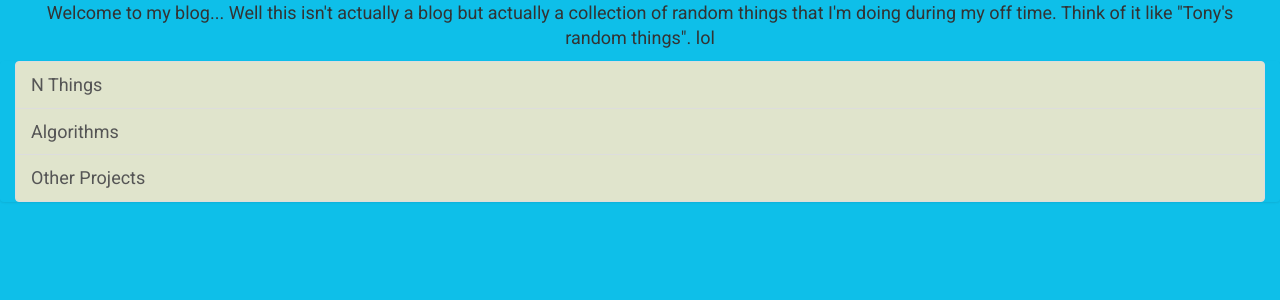
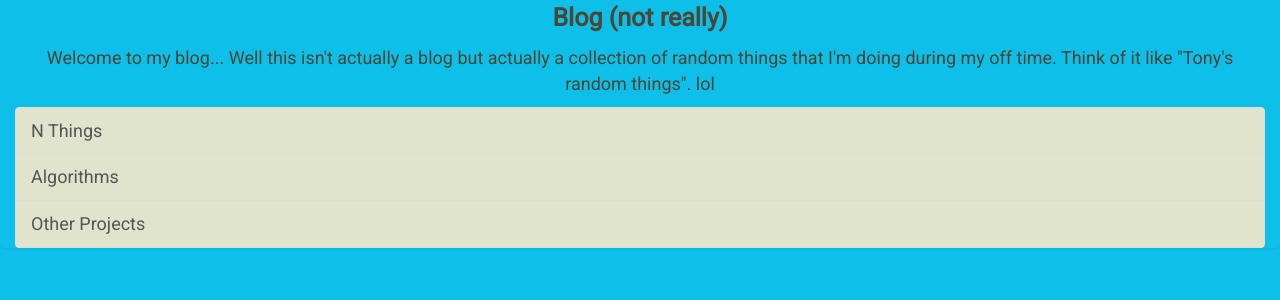
Before and after one commit to tzhang995/My-Personal-Website, a PHP site: page /blog.php in a window 1280 px wide. Shown: the part 55-355 px from the top of the page. Run offline with PHP 8.4, Linux system fonts and the light colour scheme; some libraries are stand-ins or nearby versions.

Commit message:
more css

```diff
--- a/blog.php
+++ b/blog.php
@@ -9,12 +9,20 @@
 	<body>
 		<?php include("header.php");?>
 		<!--Body paragraph-->
-		<div id="inner" class="container-fluid body-desc">
-			<p class="text-center">
-				Welcome to my blog... Well this isn't actually a blog but actually a collection of random things that I'm doing during my off time. Think of it like "Tony's random things". lol
-			</p>
+		<div id="inner" class="container-fluid">
+			<div class="container-fluid main-head">
+				<div class="body-title">
+					<p class="text-center">Blog (not really)</p>
+				</div>
+
+				<div class="body-desc">
+					<p class="text-center">
+					Welcome to my blog... Well this isn't actually a blog but actually a collection of random things that I'm doing during my off time. Think of it like "Tony's random things". lol
+					</p>
+				</div>
+			</div>
 		</div>
-		 <div class="list-group container-fluid">
+		<div class="list-group container-fluid">
 		  <a href="./nThings.php" class="list-group-item filler">N Things</a>
 		  <a href="#" class="list-group-item filler">Algorithms</a>
 		  <a href="#" class="list-group-item filler">Other Projects</a>
```
